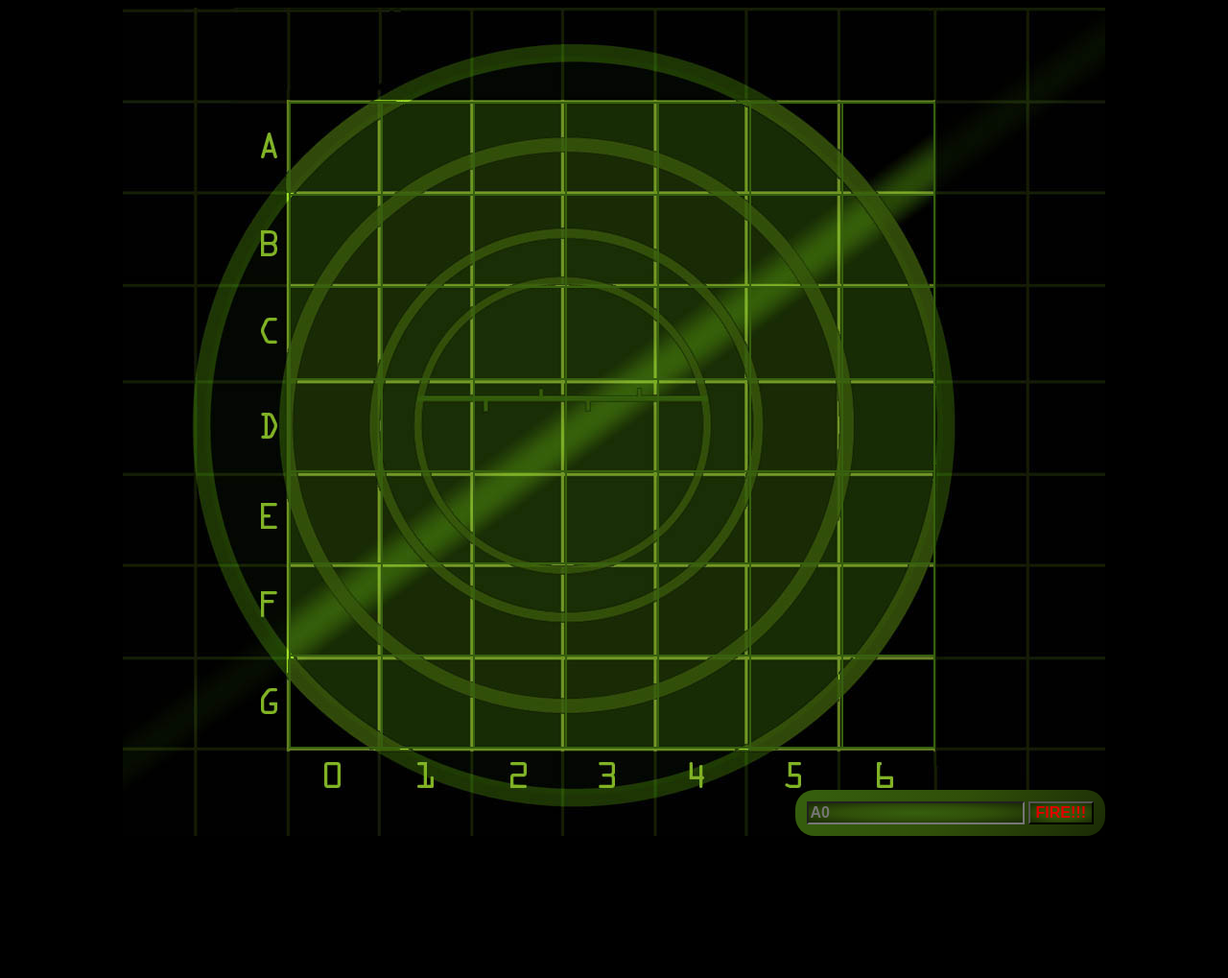
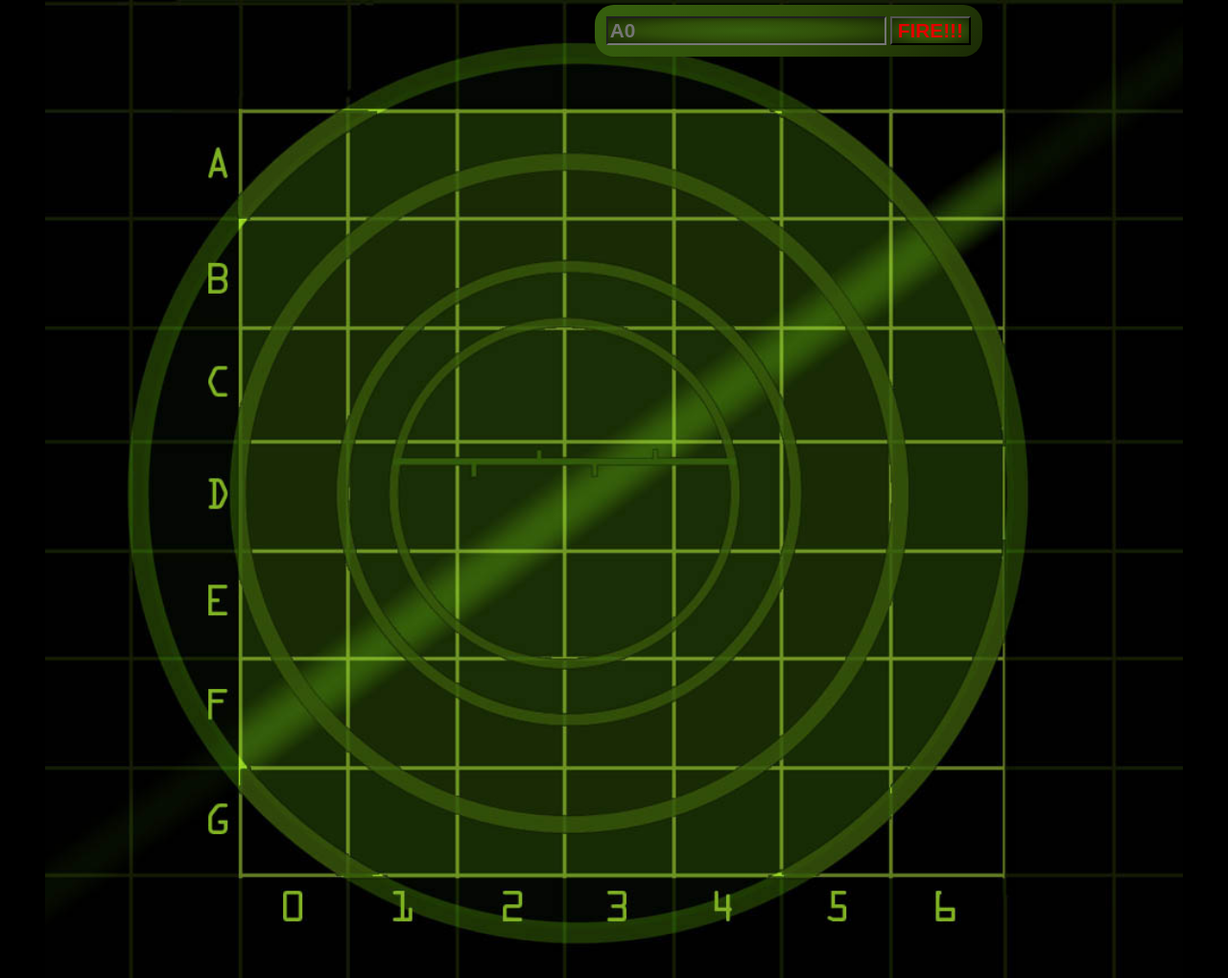
Before and after one commit to ARTALEAL/battleship, a plain HTML site: page index.html in a window 1280 px wide. Shown: the whole page at 96% size. Before the commit the page ends 879 px from the top, so only its background shows below. Drawn offline with Linux system fonts and the light colour scheme.

Commit message:
update 3.002.1

```diff
--- a/css/mobilestyle.css
+++ /dev/null
@@ -1,61 +0,0 @@
-body {
-    background-color: black;
-    padding: 0;
-}
-
-div#board {
-    position: relative;
-    width: 512px;
-    height: 760px;
-    margin: auto;
-    background: url(../images/mobileboard.jpg) no-repeat;
-}
-div#messageArea {
-    position: absolute;
-    top: 480px;
-    left: 0px;
-    color: rgba(93, 136, 28, 0.99);
-    font-size: 120%;
-}
-table {
-    position: absolute;
-    left: 85px;
-    top: 50px;
-    border-spacing: 0px;
-    border: 1px solid #36600E; /*убрать по готовности*/
-}
-td {
-    width: 44px;
-    height: 44px;
-    border: 1px solid #36600E; /*убрать по готовности*/
-}
-form {
-    position: absolute;
-    bottom: 290px;
-    right: 90px;
-    padding: 12px;
-    background: #36600E;
-    background: -moz-linear-gradient(-45deg, #36600E 0%, #304F09 50%, #1A2A05 100%);
-    background: -webkit-linear-gradient(-45deg, #36600E 0%, #304F09 50%, #1A2A05 100%);
-    background: linear-gradient(135deg, #36600E 0%, #304F09 50%, #1A2A05 100%);
-    border-radius: 20px;
-}
-form input {
-    background: #36600E;
-    background: -moz-radial-gradient(center, #36600E 0%, #304F09 50%, #1A2A05 100%);
-    background: -webkit-radial-gradient(center, #36600E 0%, #304F09 50%, #1A2A05 100%);
-    background: radial-gradient(ellipse at center, #36600E 0%, #304F09 50%, #1A2A05 100%);
-    font-size: 1em;
-    font-weight: bold;
-    color: white;
-    text-transform: uppercase;
-}
-#fireButton{
-    color: #e40000;
-}
-.hit{
-    background: url(../images/mobileship.png) no-repeat center center;
-}
-.miss {
-    background: url(../images/mobilemiss.png) no-repeat center center;
-}
--- a/css/style.css
+++ b/css/style.css
@@ -1,14 +1,20 @@
+:root {
+  --index: calc(1vh + 1vw);
+}
+
 body {
   background-color: black;
   padding: 0;
+  margin: 0;
+  box-sizing: border-box;
 }
-
 div#board {
   position: relative;
-  width: 1024px;
-  height: 863px;
+  width: calc(var(--index) * 57);
+  height: calc(var(--index) * 49);
   margin: auto;
   background: url(../images/board.jpg) no-repeat;
+  background-size: cover;
 }
 
 tbody:hover {
@@ -20,24 +26,25 @@ div#messageArea {
   top: 0px;
   left: 0px;
   color: rgba(93, 136, 28, 0.99);
-  font-size: 200%;
+  font-size: calc(var(--index) * 2);
 }
 table {
   position: absolute;
-  left: 173px;
-  top: 98px;
+  left: calc(var(--index) * 10);
+  top: calc(var(--index) * 5.4);
   border-spacing: 0px;
-  border: 1px solid #36600e; /*убрать по готовности*/
+  /* border: 1px solid #36600e; убрать по готовности*/
 }
 td {
-  width: 92px;
-  height: 92px;
-  border: 1px solid #36600e; /*убрать по готовности*/
+  width: calc(var(--index) * 5.17);
+  height: calc(var(--index) * 5.29);
+  /* border: 1px solid #36600e; убрать по готовности*/
 }
 form {
   position: absolute;
-  bottom: 0px;
-  right: 0px;
+  top: 5px;
+  right: 50%;
+  transform: translateX(95%);
   padding: 12px;
   background: #36600e;
   background: -moz-linear-gradient(
@@ -75,7 +82,7 @@ form input {
     #304f09 50%,
     #1a2a05 100%
   );
-  font-size: 1em;
+  font-size: calc(var(--index) * 1);
   font-weight: bold;
   color: white;
   text-transform: uppercase;
@@ -84,8 +91,12 @@ form input {
   color: #e40000;
 }
 .hit {
-  background: url(../images/ship.png) no-repeat center center;
+  background: url(../images/ship.png) no-repeat;
+  background-position: center;
+  background-size: calc(var(--index) * 4.8);
 }
 .miss {
-  background: url(../images/miss.png) no-repeat center center;
+  background: url(../images/miss.png) no-repeat;
+  background-position: center;
+  background-size: calc(var(--index) * 4.8);
 }
--- a/index.html
+++ b/index.html
@@ -1,15 +1,18 @@
 <!DOCTYPE html>
 <html lang="en">
+
 <head>
     <meta charset="UTF-8">
     <meta http-equiv="X-UA-Compatible" content="IE=edge">
     <meta name="viewport" content="width=device-width, user-scalable=no" />
     <meta name="author" content="artaleal">
     <link rel="icon" href="images/icon.ico" type="image/x-icon">
-    <link rel="stylesheet" href="css/style.css" media="(min-device-width: 480.01px)">
-    <link rel="stylesheet" href="css/mobilestyle.css" media="(max-device-width: 480px)">
+    <!-- <link rel="stylesheet" href="css/style.css" media="(min-device-width: 480.01px)"> -->
+    <link rel="stylesheet" href="css/style.css">
+    <!-- <link rel="stylesheet" href="css/mobilestyle.css" media="(max-device-width: 480px)"> -->
     <title>BattleShip</title>
 </head>
+
 <body>
     <div id="board">
         <div id="messageArea"></div>
@@ -87,4 +90,5 @@
     </div>
     <script src="script/battleship.js"></script>
 </body>
+
 </html>
```
Also changed, not shown: images/mobileboard.jpg (deleted), images/mobilemiss.png (deleted), images/mobileship.png (deleted), 1 other file. Lines whose indentation alone changed are shown as unchanged.
